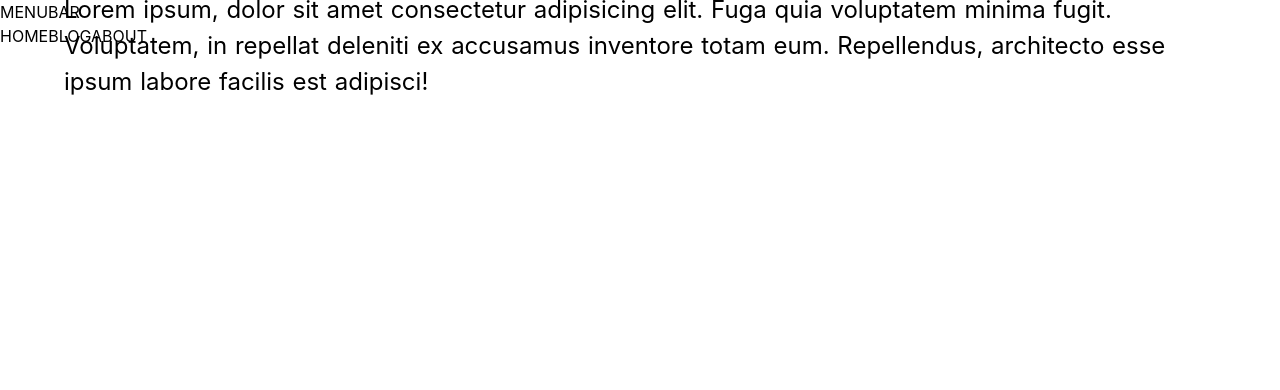
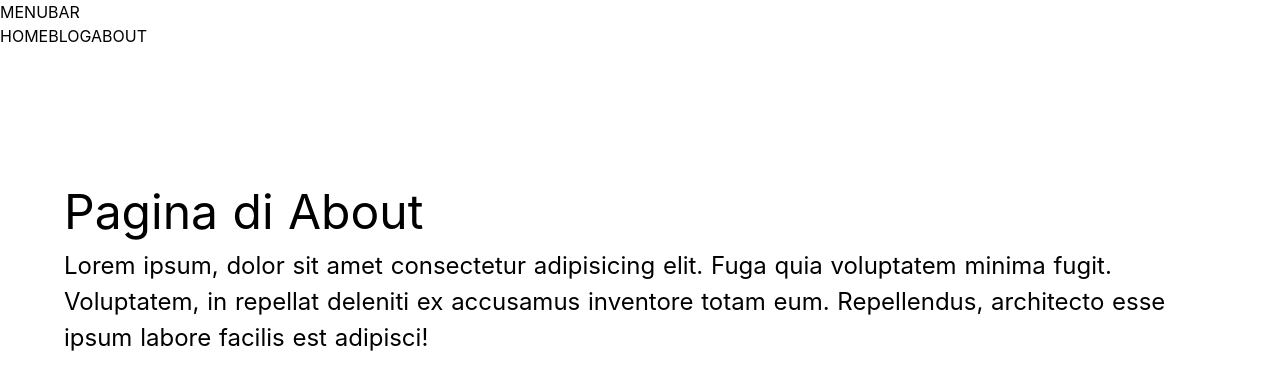
Before and after one commit to sylar9696/blog, a Nuxt app: page /about in a window 1280 px wide. Shown: the top 390 px of the page. Built offline with nearby package versions, Linux system fonts and the light colour scheme.

Commit message:
-mt-32 correction in mt-32 in default.vue
There was an error for Tailwind css margin top class

```diff
--- a/layouts/default.vue
+++ b/layouts/default.vue
@@ -8,7 +8,7 @@
     <a href="/posts">BLOG</a>
     <a href="/about">ABOUT</a>
     <!-- Inserisco il container prso dal tema di tailwind -->
-    <div class="container px-4 md:px-0 max-w-6xl mx-auto -mt-32">
+    <div class="container px-4 md:px-0 max-w-6xl mx-auto mt-32">
       <Nuxt />
     </div>
   </div>
```
